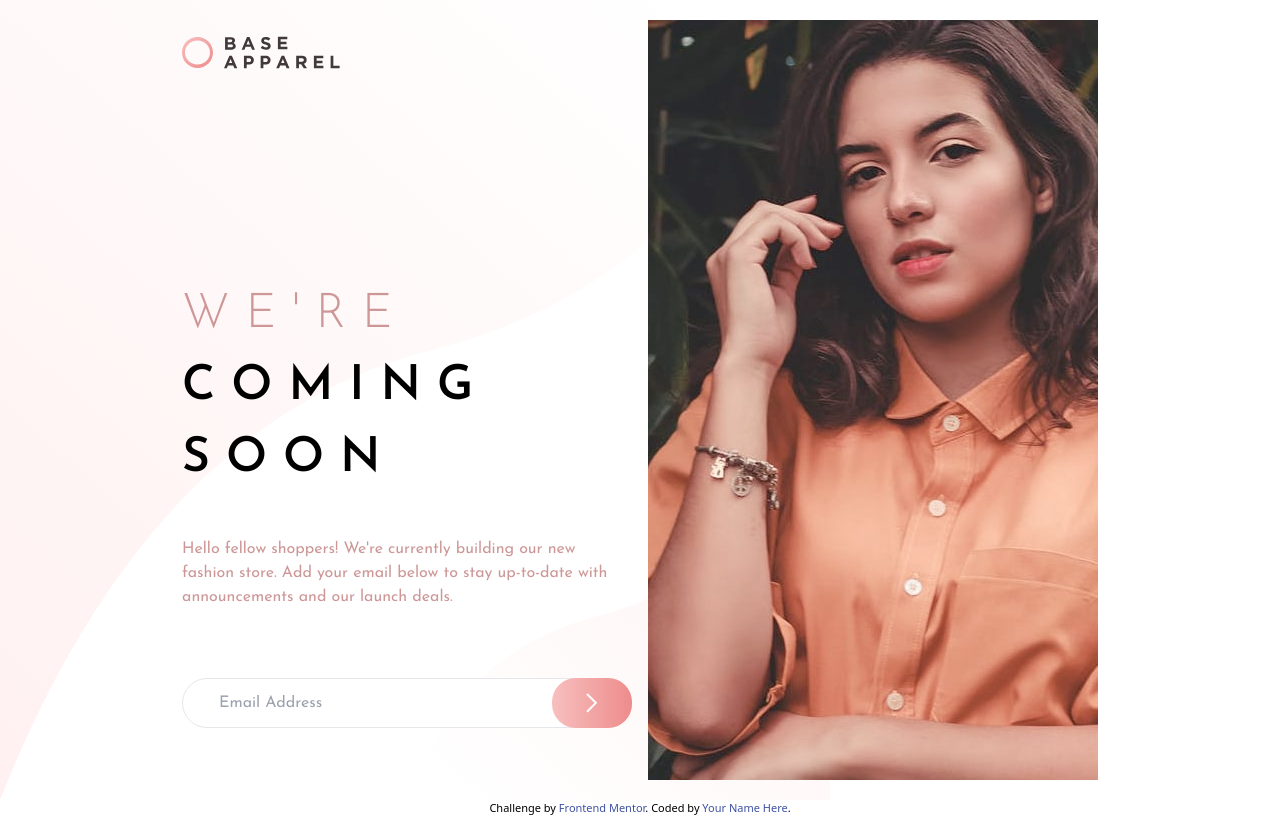
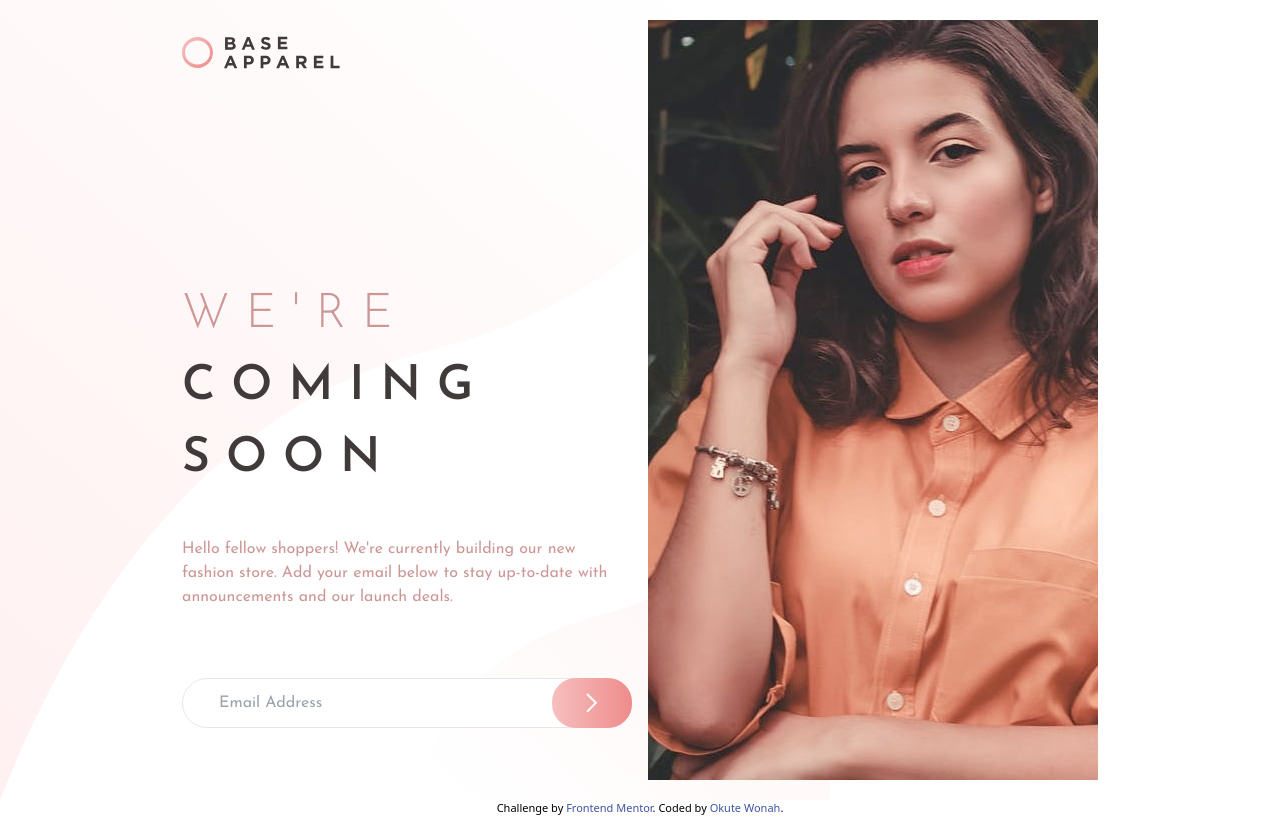
Before and after one commit to okutewonah/fm-base-apparel, a website: page index.html in a window 1280 px wide. Drawn offline with Linux system fonts and the light colour scheme.

Commit message:
text color

```diff
--- a/index.html
+++ b/index.html
@@ -65,8 +65,8 @@
         ></div>
         <div class="text-[3rem] uppercase tracking-[1rem] mb-6">
           <p class="text-desaturated-red font-light">We're</p>
-          <p class="font-semibold">Coming</p>
-          <p class="font-semibold">Soon</p>
+          <p class="font-semibold text-dark-grayish-red">Coming</p>
+          <p class="font-semibold text-dark-grayish-red">Soon</p>
         </div>
         <div class="grid gap-4">
           <p class="w-[350px] md:w-[450px] text-desaturated-red">
@@ -117,7 +117,7 @@
         Challenge by
         <a href="https://www.frontendmentor.io?ref=challenge" target="_blank"
           >Frontend Mentor</a
-        >. Coded by <a href="#">Your Name Here</a>.
+        >. Coded by <a href="#">Okute Wonah</a>.
       </p>
     </footer>
   </body>
```
Also changed, not shown: src/style.css.
